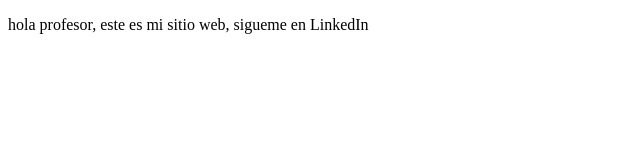
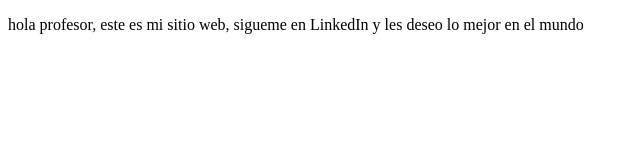
Before and after one commit to sebvega/proyectoDemoCursoPrework-, a plain HTML site: page index.html in a window 1280 px wide. Shown: the whole page, without its empty margins (0-640 px from the left). Drawn offline with Linux system fonts and the light colour scheme.

Commit message:
esta es una actualizacion

```diff
--- a/index.html
+++ b/index.html
@@ -7,6 +7,6 @@
     <title>hola mundo</title>
 </head>
 <body>
-    <p>hola profesor, este es mi sitio web, sigueme en LinkedIn</p>
+    <p>hola profesor, este es mi sitio web, sigueme en LinkedIn y les deseo lo mejor en el mundo</p>
 </body>
 </html>
```
